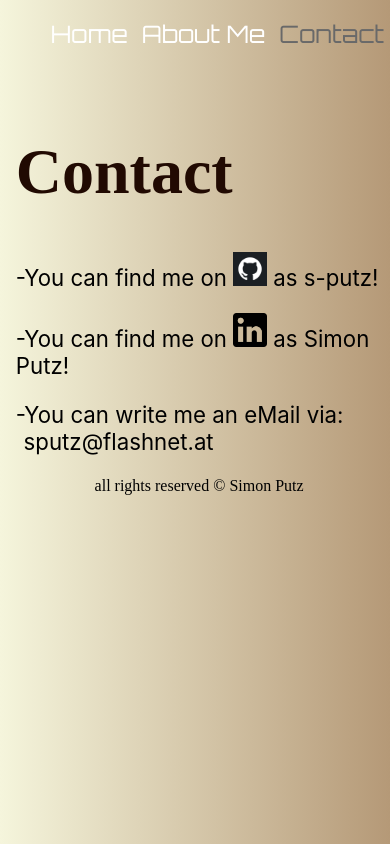
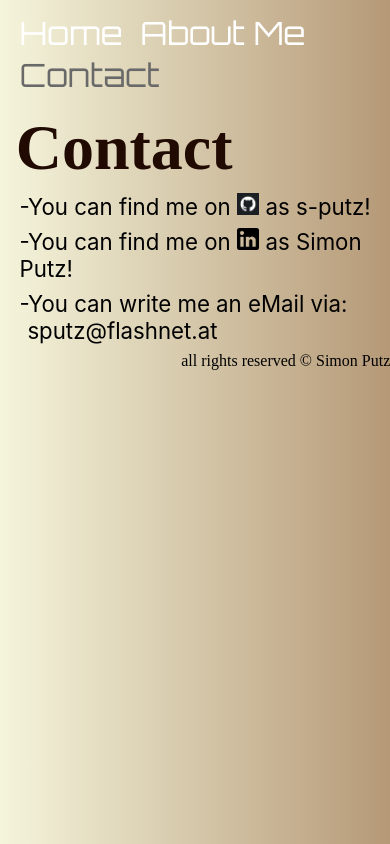
Before and after one commit to s-putz/sputz, a website: page contact.html in a window 390 px wide. Drawn offline with Linux system fonts and the light colour scheme.

Commit message:
more responsive changes

```diff
--- a/Styles/style.css
+++ b/Styles/style.css
@@ -4,34 +4,32 @@ body{
     flex-direction: column;
     align-items: center;
     background: linear-gradient(to left, #b59977, beige) no-repeat fixed;
-    width: 100%;
+    width: 99%;
 }
 
 header{
     display: flex;
     flex-direction: column;
     align-items: flex-start;
-    height: 10vh;
     width: 100%;
 }
 
 main{
-    align-items: center;
+    display: flex;
+    flex-direction: column;
+    align-items: flex-start;
     font-family: Inter, sans-serif;
     font-size: clamp(1rem, calc(1.6vw + 1rem), 5rem);
-    margin-left: 2vw;
-    margin-right: auto;
+    width: 100%;
+    margin: 0;
 }
 
 footer{
     display: flex;
     flex-direction: column;
     align-items: flex-end;
-
     color: black;
-    margin-top: auto;
-    margin-bottom: 2vh;
-
+    width: 100%;
 }
 
 
@@ -40,15 +38,18 @@ h1{
     font-size: clamp(4rem, calc(10vw + 1rem), 7rem);
     font-family: "Times New Roman", consolas, serif;
     font-weight: 800;
+    padding-left: 2%;
+    margin-top: 3%;
+    margin-bottom: 1%;
 }
 
-@media only screen and (max-width: 600px){
+@media only screen and (max-width: 1000px){
     h1.title{
         font-size: 25vw;
     }
 }
 
-@media only screen and (min-width: 600px){
+@media only screen and (min-width: 1000px){
     h1.title{
         font-size: clamp(2rem, calc(10vw + 1rem), 20rem)
     }
@@ -56,18 +57,20 @@ h1{
 
 
 p{
-    text-align: left;
+    padding-left: 2%;
+    margin: 1%;
 }
 
 ul{
     font-size: clamp(.8rem, calc(1.2vw + 1rem), 3rem);
-    left: 2vw;
+    padding-left: 4%;
     font-weight: 400;
+    margin: 1%;
 }
 
 button{
     display: inline-flex;
-    font-size: clamp(1.5rem, calc(.8vw + 1rem), 3rem);
+    font-size: clamp(2rem, calc(.8vw + 1rem), 3rem);
     color: white;
     font-family: "Orbitron", consolas, serif;
     border: none;
@@ -84,25 +87,14 @@ button.active{
 }
 
 nav{
-    overflow: hidden;
-    display: flex;
-    flex-direction: row;
-    align-items: center;
     z-index: 99;
-    margin-top: 2.5vw;
+    padding: 1%;
     margin-left: auto;
-    margin-right: 2vw;
 }
 
 a {
     text-decoration: none;
     z-index: 99;
-}
-
-a.copyright{
-    margin-top: auto;
-    margin-left: auto;
-    margin-right: 2vw;
 }
 
 a.email{
@@ -122,3 +114,14 @@ a.conLink{
         color: dimgray;
     }
 }
+
+a.copyright{
+    padding: 1%;
+    margin-left: auto;
+    margin-top: auto;
+}
+
+img{
+    width: clamp(1rem, calc(1.6vw + 1rem), 5rem);
+    text-decoration: none;
+}
--- a/contact.html
+++ b/contact.html
@@ -48,7 +48,7 @@
     <p>
       -You can find me on
       <a target="_blank" href="https://github.com/s-putz">
-      <img style="width: 4vh; text-decoration: none" src="img/GitLog.webp" alt="Bild von Github">
+      <img src="img/GitLog.webp" alt="Bild von Github">
       </a>
       as <a class ="conLink" target="_blank" href="https://github.com/s-putz">s-putz</a>!
     </p>
@@ -56,7 +56,7 @@
     <p>
       -You can find me on
       <a target="_blank" href="https://www.linkedin.com/in/simon-putz-35578b298?lipi=urn%3Ali%3Apage%3Ad_flagship3_profile_view_base_contact_details%3BHzwU7rWnTUyrGT7IjCy7MA%3D%3D">
-        <img style="width: 4vh; text-decoration: none" src="img/linkedIn.png" alt="Bild von LinkedIn">
+        <img src="img/linkedIn.png" alt="Bild von LinkedIn">
       </a>
       as <a class ="conLink" target="_blank" href="https://www.linkedin.com/in/simon-putz-35578b298?lipi=urn%3Ali%3Apage%3Ad_flagship3_profile_view_base_contact_details%3BHzwU7rWnTUyrGT7IjCy7MA%3D%3D">Simon Putz</a>!
     </p>
```
